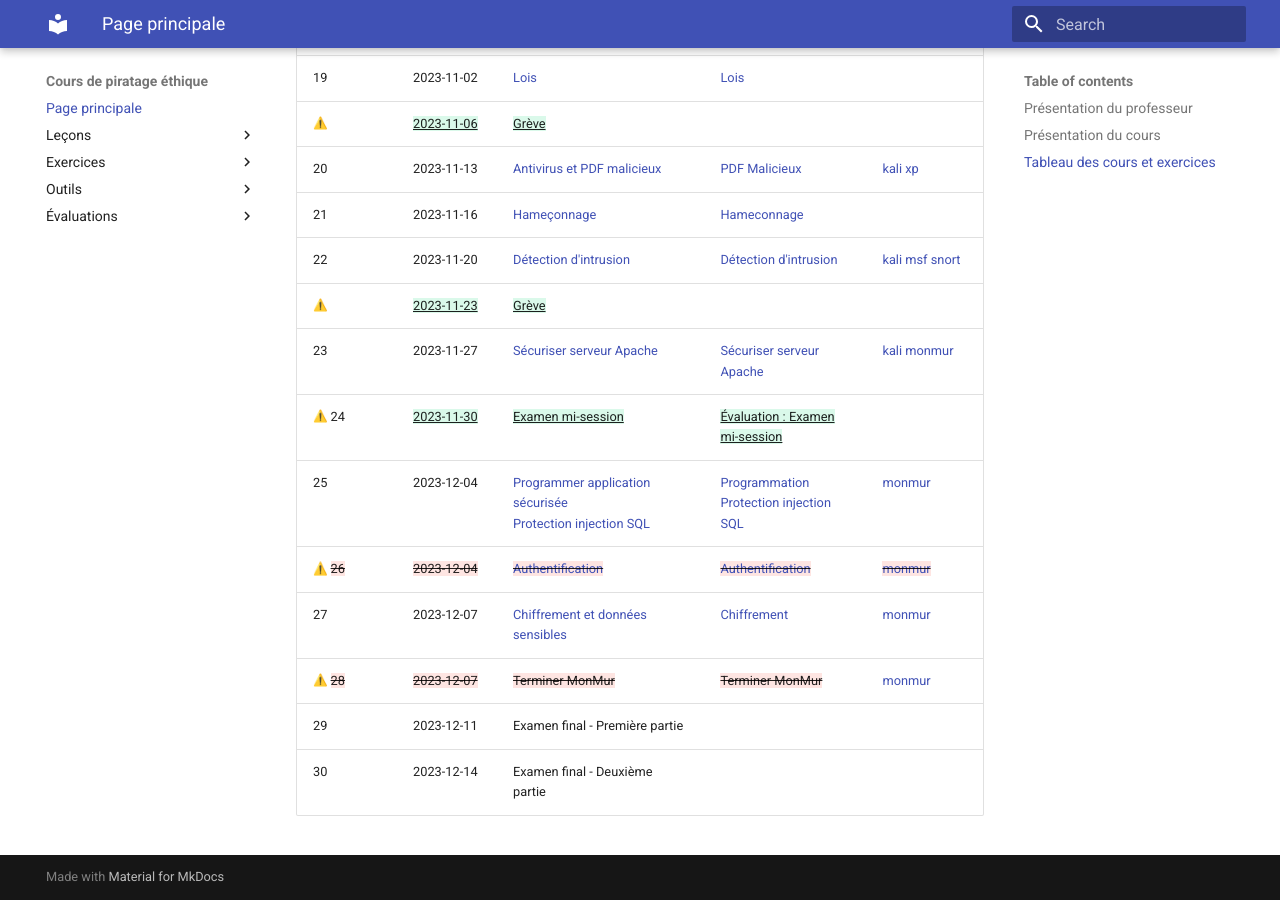
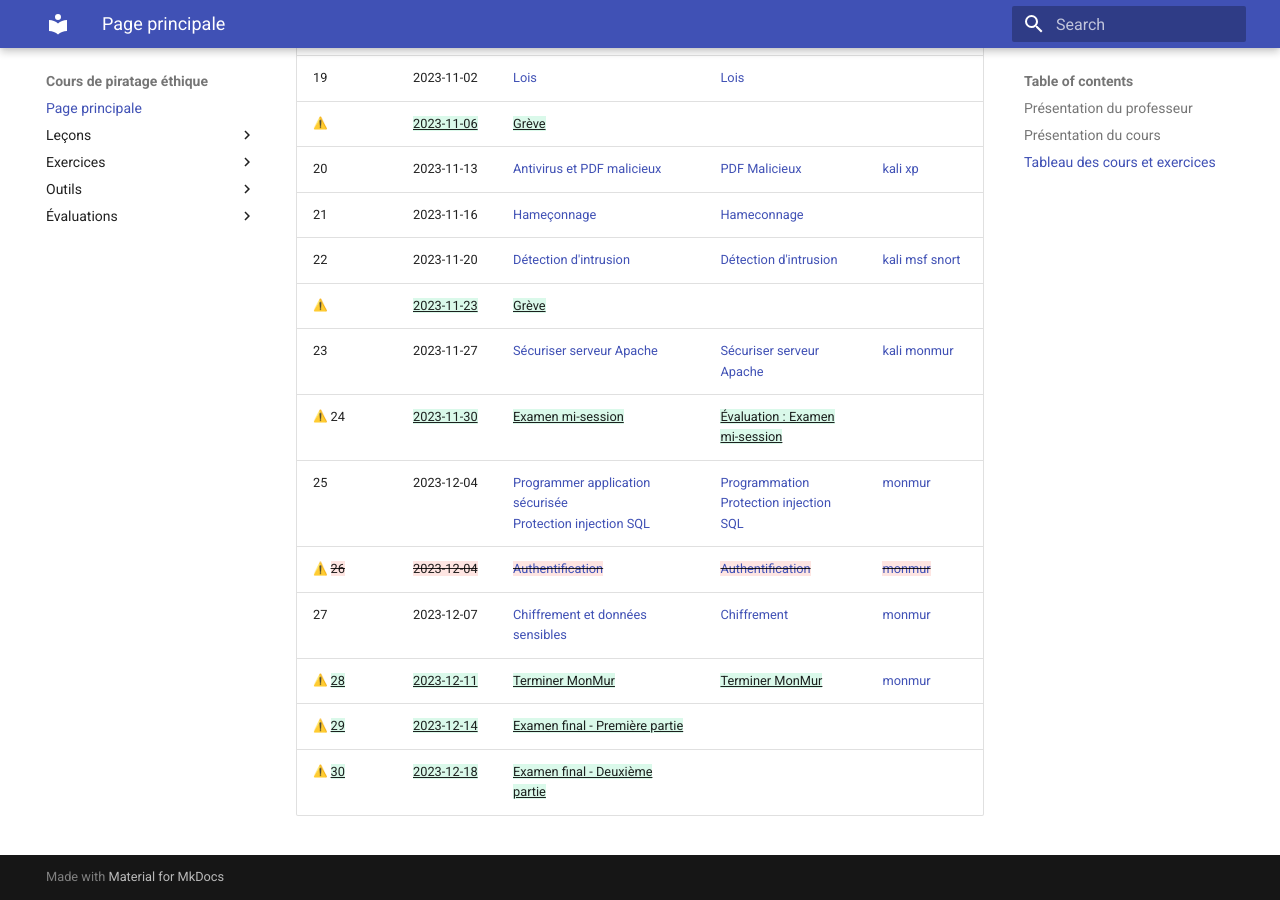
Before and after one commit to cegepvictoetienne/piratage, an MkDocs documentation site: the page built from wiki/index.md, in a window 1280 px wide and 900 px high, scrolled down 1799 px. Built offline with MkDocs 1.6.1 and Material for MkDocs 9.7.7, drawn with Linux system fonts in a browser that asks for light colours; emoji names are drawn with the system emoji font.

Commit message:
ajustement horaire suite changement de calendrier

```diff
--- a/wiki/index.md
+++ b/wiki/index.md
@@ -61,6 +61,6 @@ Ce cours consiste à faire un tableau des différents sujets relatifs à la cybe
 | 25    | 2023-12-04 | [Programmer application sécurisée](lecons/22_Programmer_application_securisee.md) <br/> [Protection injection SQL](lecons/23_Protection_Injection_SQL.md) | [Programmation](exercices/22_Programmer_application_securisee.md) <br/>[Protection injection SQL](exercices/23_Proteger_injection_SQL.md) | [monmur][]                 |
 | :warning: {--26--}    | {--2023-12-04--} | {--[Authentification](lecons/25_Authentification.md)--}                                                                                                   | {--[Authentification](exercices/25_Authentification.md)--}                                                                                | {--[monmur][]--}                 |
 | 27    | 2023-12-07 | [Chiffrement et données sensibles](lecons/24_Chiffrement_et_donnees_sensibles.md)                                                                   | [Chiffrement](exercices/24_Chiffrement.md)                                                                                          | [monmur][]                 |
-| :warning: {--28--}    | {--2023-12-07--} | {--Terminer MonMur--}                                                                                                                                     | {--Terminer MonMur--}                                                                                                                     | [monmur][]                 |
-| 29    | 2023-12-11 | Examen final - Première partie                                                                                                                      |
-| 30    | 2023-12-14 | Examen final - Deuxième partie                                                                                                                      |
+| :warning: {++28++}    | {++2023-12-11++} | {++Terminer MonMur++}                                                                                                                                     | {++Terminer MonMur++}                                                                                                                     | [monmur][]                 |
+| :warning: {++29++}    | {++2023-12-14++} | {++Examen final - Première partie++}                                                                                                                      |
+| :warning: {++30++}    | {++2023-12-18++} | {++Examen final - Deuxième partie++}                                                                                                                      |
```
